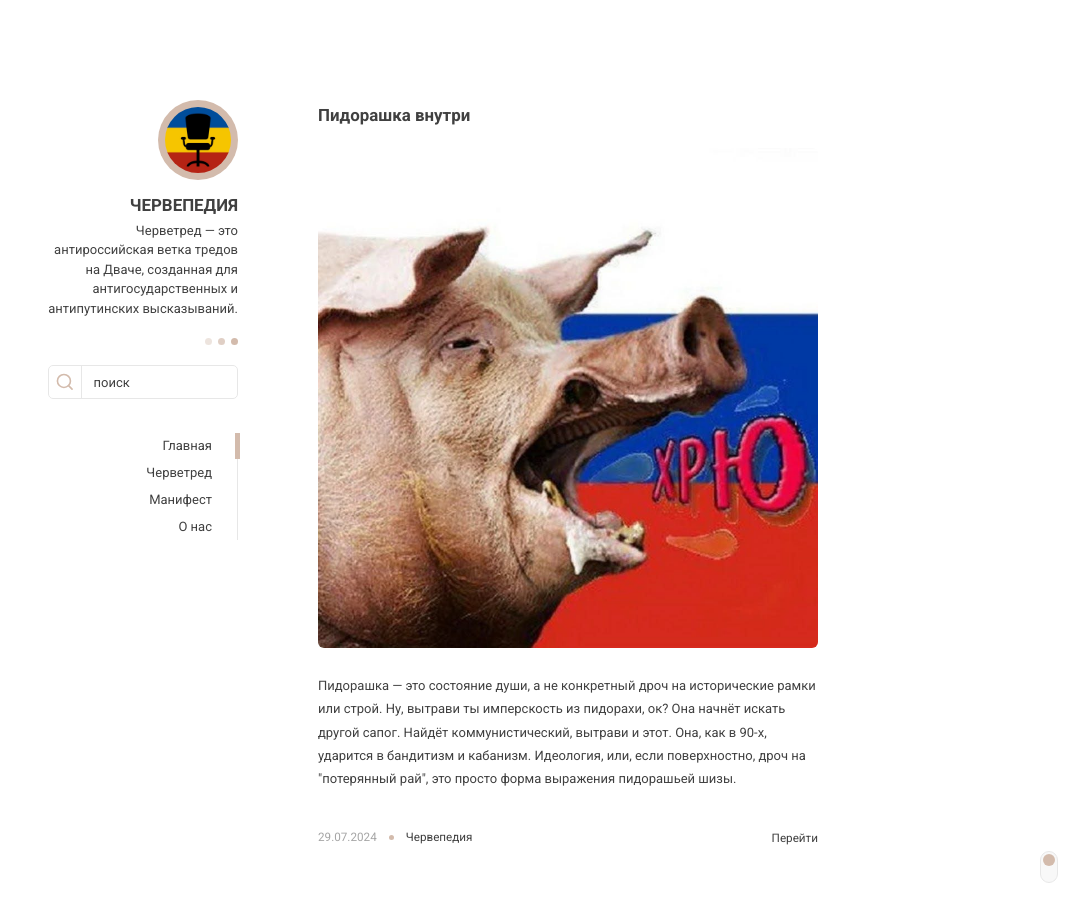
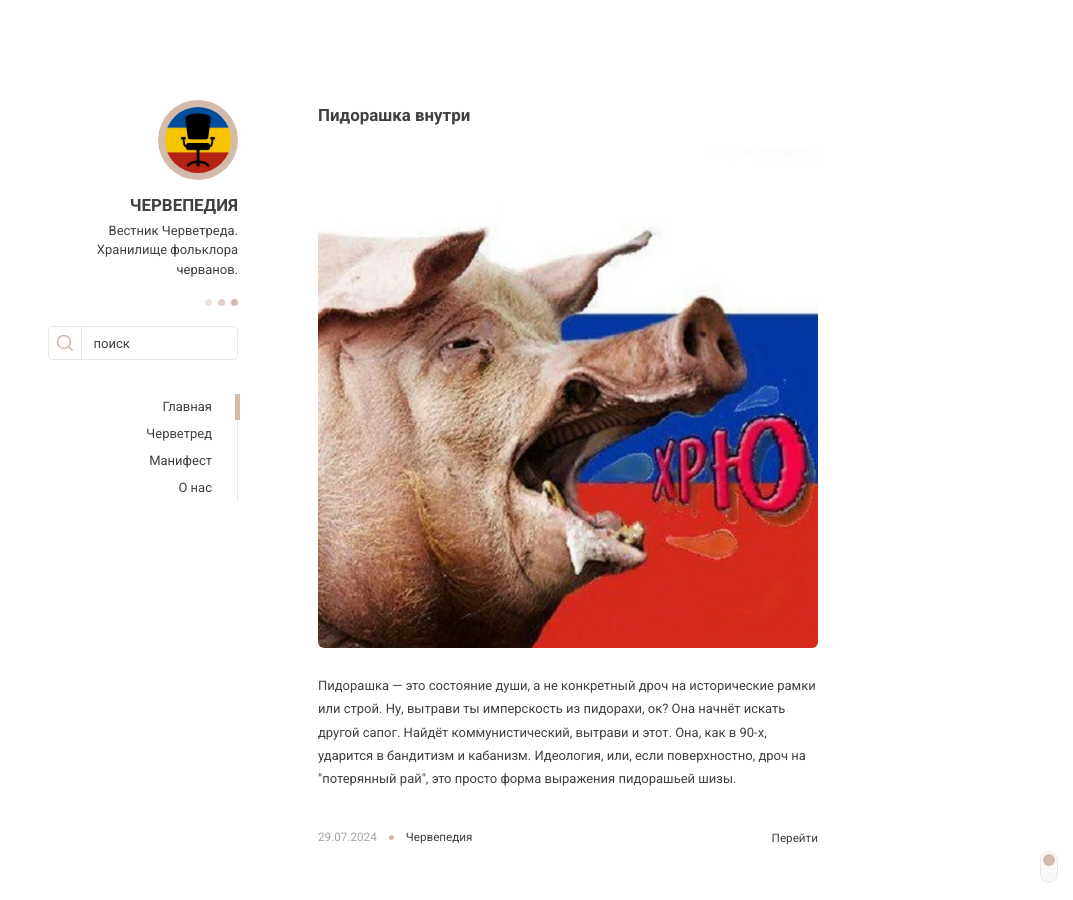
Before and after one commit to chervepediya/chervepediya.github.io, a Jekyll site: the page built from index.html, in a window 1280 px wide and 900 px high. Shown: the whole window, without its empty margins (207-1280 px from the left). Built offline with Jekyll 4.4.1, drawn with Linux system fonts in a browser that asks for light colours; the list of posts is cut into pages by our own code.

Commit message:
Update _config.yml

```diff
--- a/_config.yml
+++ b/_config.yml
@@ -1,5 +1,5 @@
 title: ЧЕРВЕПЕДИЯ
-description: Черветред — это антироссийская ветка тредов на Дваче, созданная для антигосударственных и антипутинских высказываний.
+description: Вестник Черветреда. Хранилище фольклора черванов.
 email: your-email@example.com
 baseurl: "/r"
 url: ""
```
